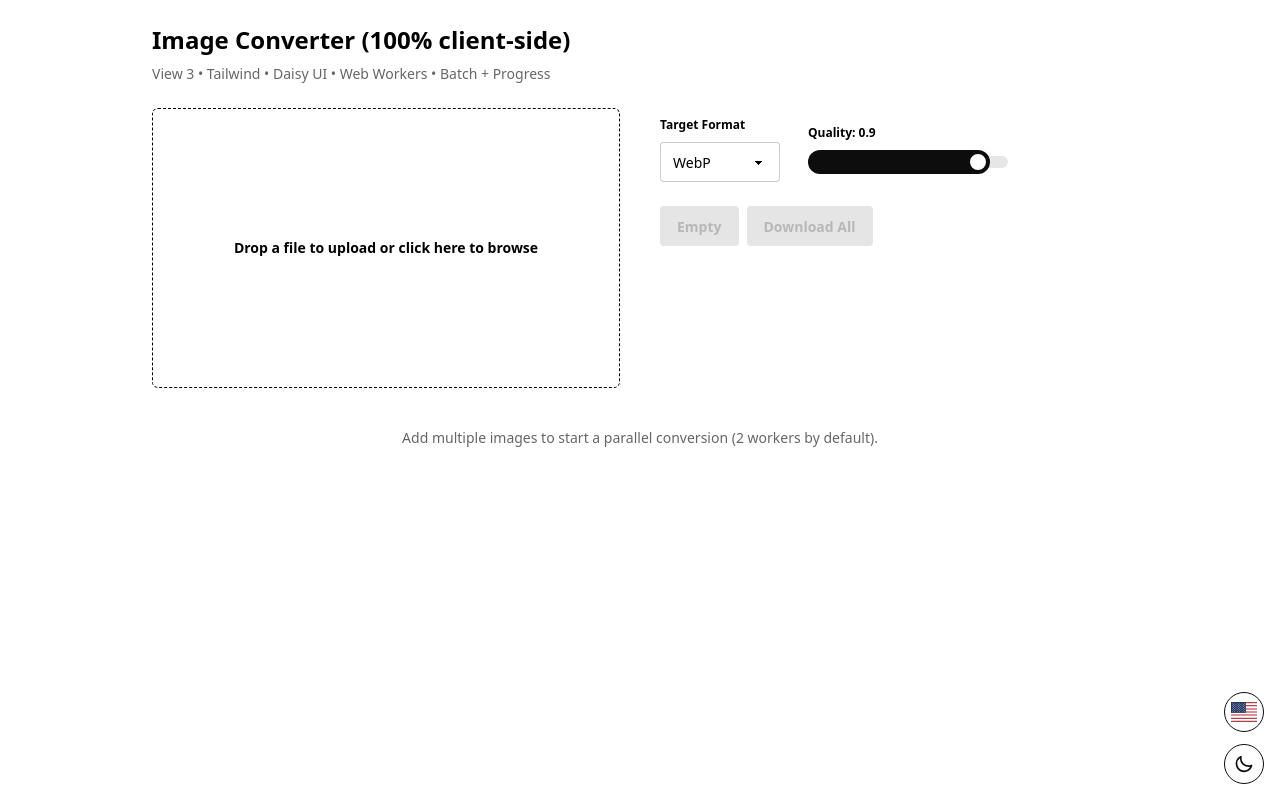
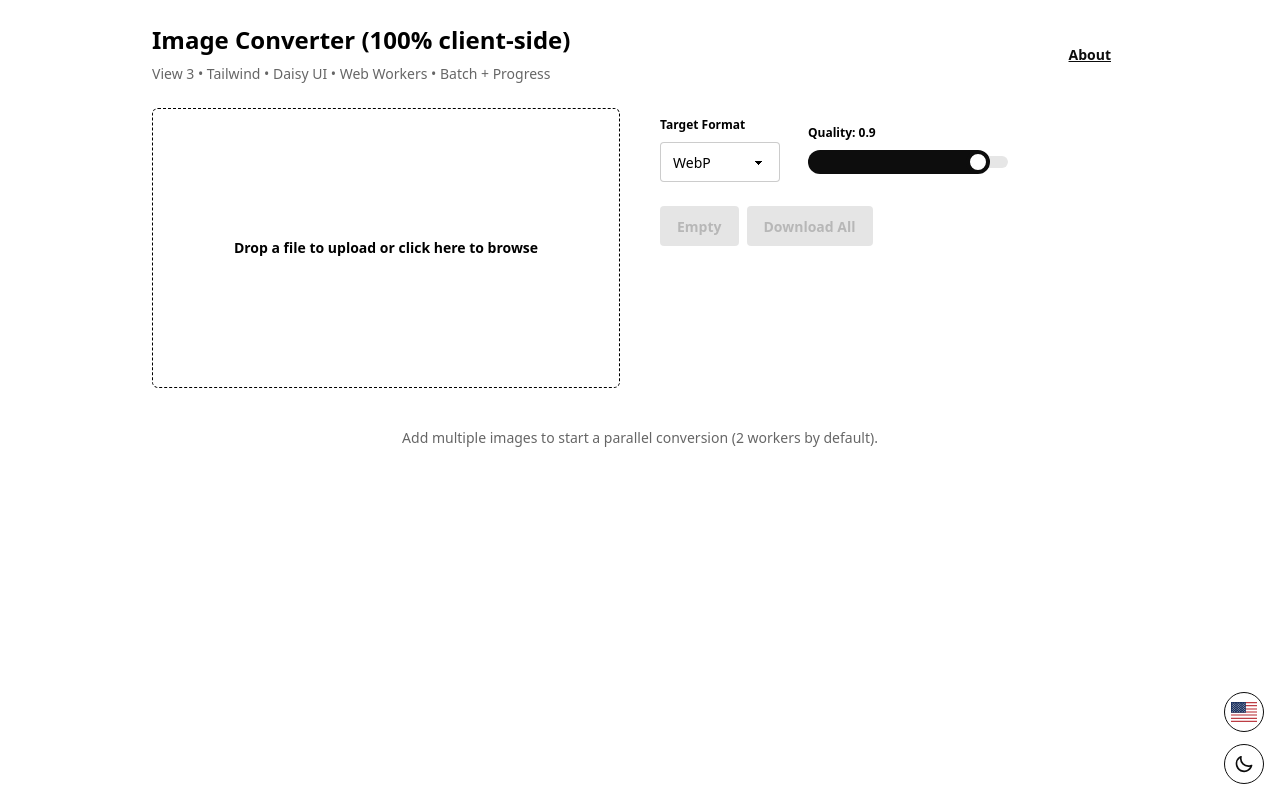
Before and after one commit to juliendu11/Verto, a Vue app: page / in a window 1280 px wide. Built offline with nearby package versions, Linux system fonts and the light colour scheme.

Commit message:
Add about dialog

```diff
--- a/src/App.vue
+++ b/src/App.vue
@@ -1,11 +1,36 @@
 <template>
   <main class="max-w-5xl mx-auto p-6 space-y-6">
-    <header class="flex items-end justify-between">
+    <header class="flex items-center justify-between">
       <div>
         <h1 class="text-2xl font-semibold">{{ t('title') }}</h1>
         <p class="text-sm opacity-60 mt-2">
           {{ t('description') }}
         </p>
+      </div>
+      <div>
+        <button class="btn btn-link" onclick="aboutModal.showModal()">
+          {{ t('navs.about') }}
+        </button>
+        <dialog id="aboutModal" class="modal">
+          <div class="modal-box">
+            <h3 class="text-lg font-bold mb-5">{{ t('dialogs.about.title') }}</h3>
+            <p class="mb-5">
+              <strong>{{ t('dialogs.about.details.developer.label') }} </strong>
+              Julien Da costa
+            </p>
+            <small class="opacity-80">
+              {{ t('dialogs.about.text') }}
+              <a href="https://julien-dacosta.dev" class="underline">
+                https://julien-dacosta.dev
+              </a>
+            </small>
+            <div class="modal-action">
+              <form method="dialog">
+                <button class="btn">Close</button>
+              </form>
+            </div>
+          </div>
+        </dialog>
       </div>
     </header>
 
--- a/src/locales/en.json
+++ b/src/locales/en.json
@@ -29,5 +29,19 @@
       "in_queue": "In Queue...",
       "error": "Error: {message}"
     }
+  },
+  "navs": {
+    "about": "About"
+  },
+  "dialogs": {
+    "about": {
+      "title": "About",
+      "text": "Please feel free to contact me with any suggestions, questions, problems or project proposals using the contact form on my website.",
+      "details": {
+        "developer": {
+          "label": "Developer:"
+        }
+      }
+    }
   }
 }
--- a/src/locales/fr.json
+++ b/src/locales/fr.json
@@ -29,5 +29,19 @@
       "in_queue": "En file d’attente…",
       "error": "Erreur: {message}"
     }
+  },
+  "navs": {
+    "about": "À propos"
+  },
+  "dialogs": {
+    "about": {
+      "title": "À propos",
+      "text": "N'hésitez pas à me contacter pour toute suggestion, question, problème ou proposition de projet en utilisant le formulaire de contact sur mon site",
+      "details": {
+        "developer": {
+          "label": "Développeur:"
+        }
+      }
+    }
   }
 }
```
